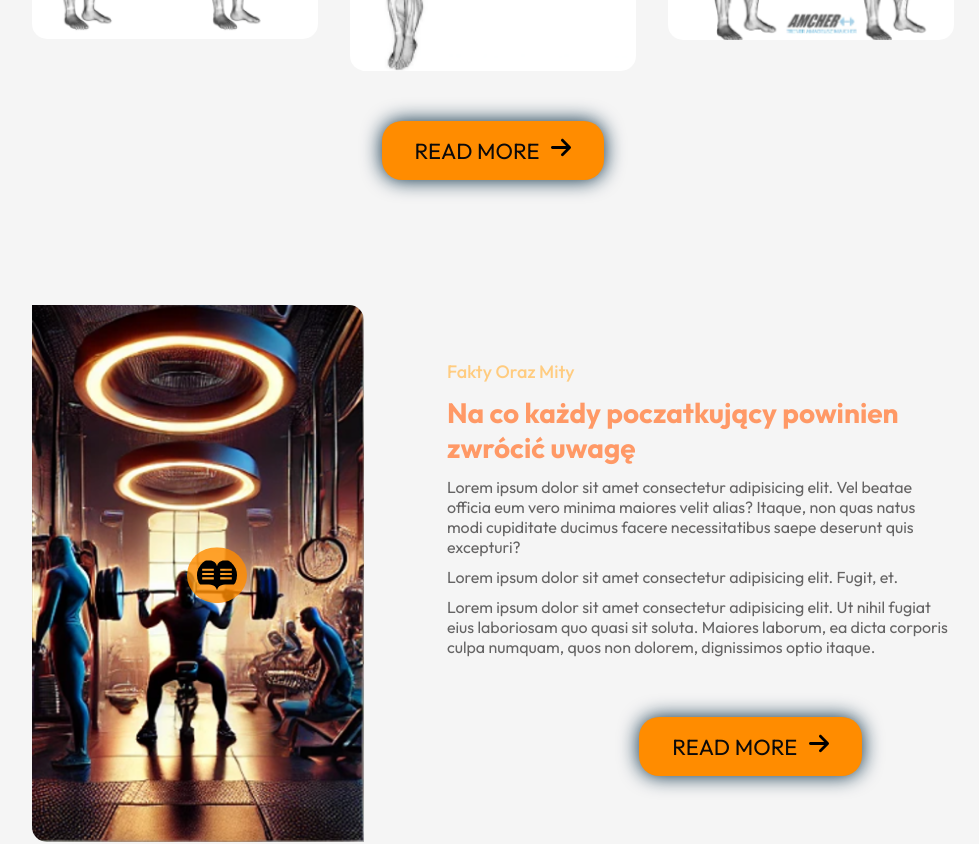
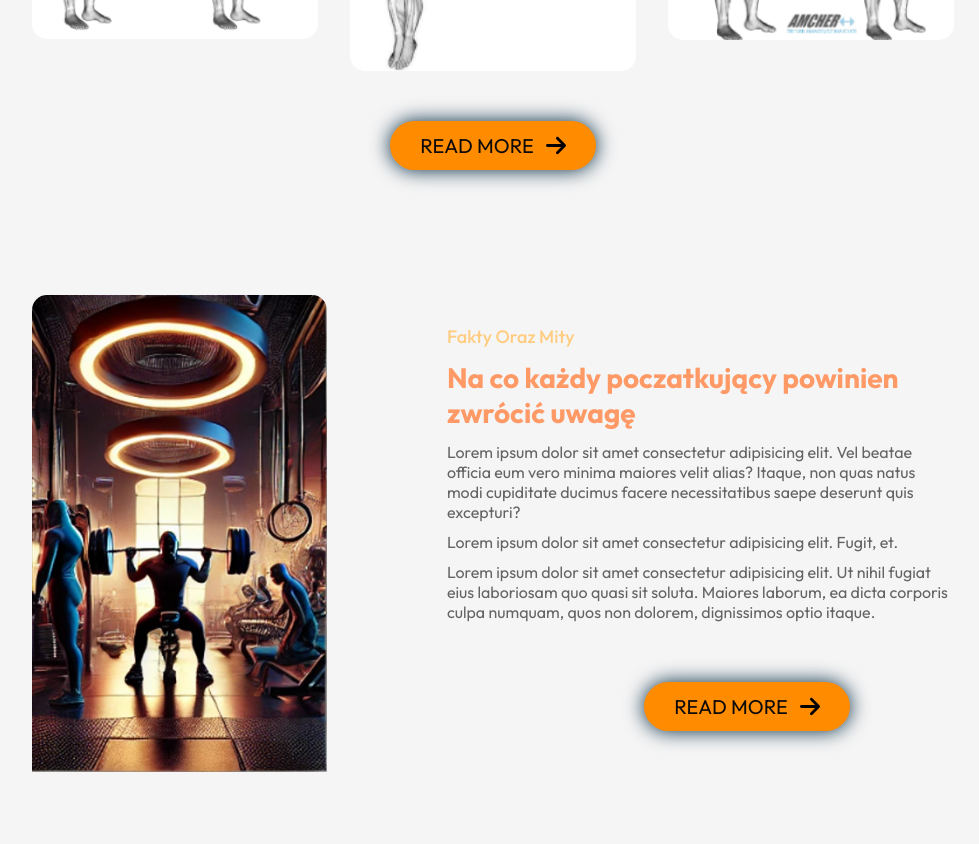
Before and after one commit to Czarkoo/Praca-In-ynierska, a React (Vite) app: page / in a window 1280 px wide. Shown: the part 1280-2124 px from the top of the page, without its empty margins (147-1126 px from the left). Built offline with nearby package versions, Linux system fonts and the light colour scheme.

Commit message:
morefacts

```diff
--- a/src/Components/Facts_Myths/Facts_Myths.css
+++ b/src/Components/Facts_Myths/Facts_Myths.css
@@ -13,15 +13,14 @@
 
 .myths-right {
 	flex-basis: 55%;
-	margin-left: 20px;
 }
 
 .facts-img {
-	width: 90%;
-	border-radius: 0px 15px 0px 15px;
+	width: 80%;
+	border-radius: 15px 15px 0px 0px;
 }
 
-.read-img {
+/* .read-img {
 	position: absolute;
 	width: 60px;
 	left: 50%;
@@ -30,7 +29,7 @@
 	background: rgba(255, 140, 0, 0.806);
 	border-radius: 50%;
 	padding: 10px;
-}
+} */
 
 .myths-right h3 {
 	font-weight: 500;
--- a/src/Components/Facts_Myths/Facts_Myths.jsx
+++ b/src/Components/Facts_Myths/Facts_Myths.jsx
@@ -1,5 +1,6 @@
 import React from 'react';
 import './Facts_Myths.css';
+import {Link} from 'react-router-dom';
 import facts_myths_image1 from '../../assets/facts_myths_image1.png';
 import read from '../../assets/read.svg';
 import arrow_right from '../../assets/arrow_right.svg';
@@ -8,7 +9,7 @@ const Facts_Myths = () => {
 		<div className='facts_myths'>
 			<div className='facts-left'>
 				<img src={facts_myths_image1} alt='' className='facts-img' />
-				<img src={read} alt='' className='read-img' />
+				{/* <img src={read} alt='' className='read-img' /> */}
 			</div>
 			<div className='myths-right'>
 				<h3>Fakty Oraz Mity</h3>
@@ -27,10 +28,13 @@ const Facts_Myths = () => {
 					fugiat eius laboriosam quo quasi sit soluta. Maiores laborum, ea dicta
 					corporis culpa numquam, quos non dolorem, dignissimos optio itaque.
 				</p>
-				<button className='btn dark-btn'>
-					Read More
-					<img src={arrow_right} alt='' />
-				</button>
+
+				<Link to='MoreFacts_Myths'>
+					<button className='btn dark-btn'>
+						Read More
+						<img src={arrow_right} alt='' />
+					</button>
+				</Link>
 			</div>
 		</div>
 	);
--- a/src/Components/Navbar/Navbar.jsx
+++ b/src/Components/Navbar/Navbar.jsx
@@ -104,7 +104,7 @@ const Navbar = () => {
 						offset={-290}
 						duration={500}
 						onClick={() => handleNavClick('program')}
-						className='btn'
+
 					>
 						Ćwiczenia
 					</ScrollLink>
@@ -116,7 +116,7 @@ const Navbar = () => {
 						offset={-150}
 						duration={500}
 						onClick={() => handleNavClick('facts_myths')}
-						className='btn'
+
 					>
 						Fakty | Mity
 					</ScrollLink>
@@ -128,7 +128,7 @@ const Navbar = () => {
 						offset={-290}
 						duration={500}
 						onClick={() => handleNavClick('suplements')}
-						className='btn'
+
 					>
 						Suplementy | Odżywianie
 					</ScrollLink>
@@ -140,7 +140,7 @@ const Navbar = () => {
 						offset={-150}
 						duration={500}
 						onClick={() => handleNavClick('slider-container')}
-						className='btn'
+
 					>
 						Opinie
 					</ScrollLink>
--- a/src/index.css
+++ b/src/index.css
@@ -24,7 +24,7 @@ a {
 	margin: 0px 5px;
 }
 
-.btn:hover {
+.btn{
 	background-color: #fff;
 	color: #212121;
 	padding: 12px 30px;
@@ -38,7 +38,6 @@ a {
 	align-items: center;
 	justify-content: center;
 	cursor: pointer;
-	transition: 0.5s;
 }
 
 .btn.dark-btn {
```
Also changed, not shown: src/Components/MoreFacts_Myths/DescriptionMoreFacts.jsx (added, +30 -0 lines), src/Components/MoreFacts_Myths/MoreFacts_Myths.jsx (added, +11 -0 lines), src/Components/MoreFacts_Myths/MoreFacts_Myths.css (added).
